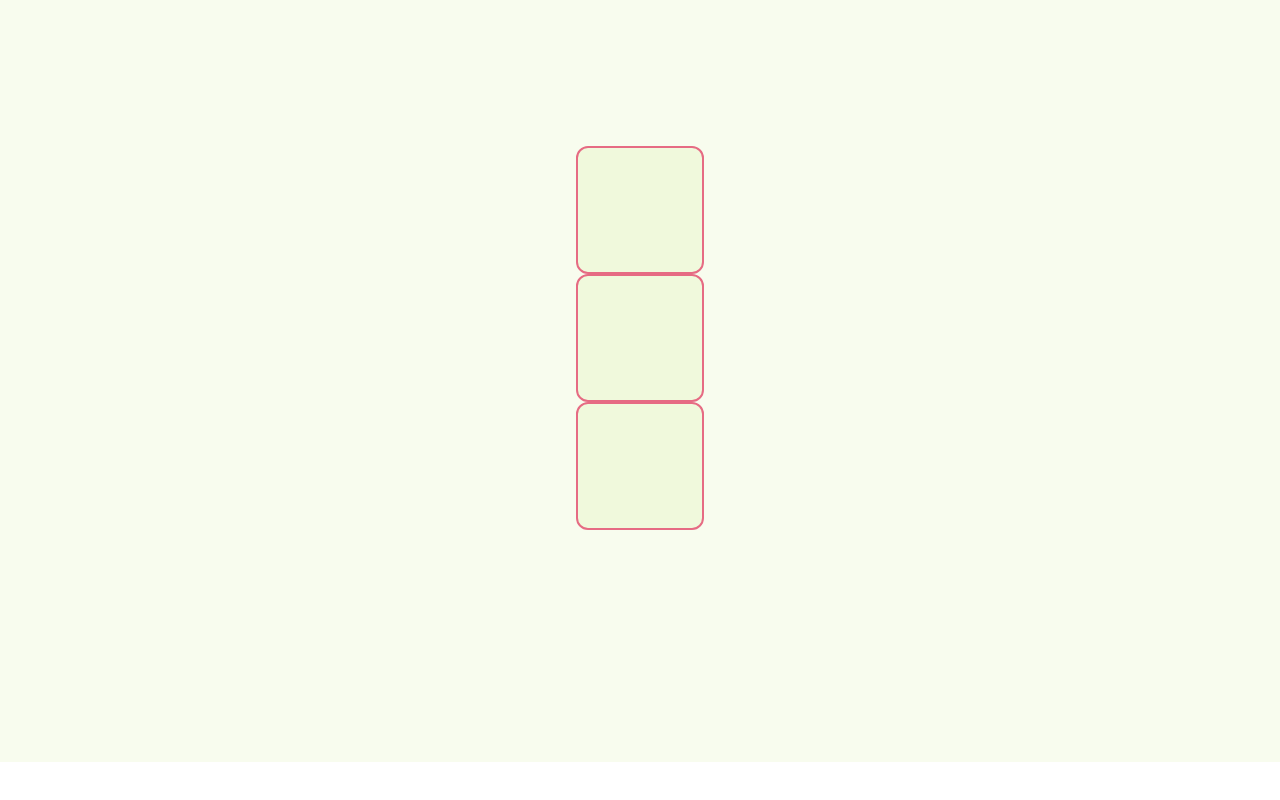
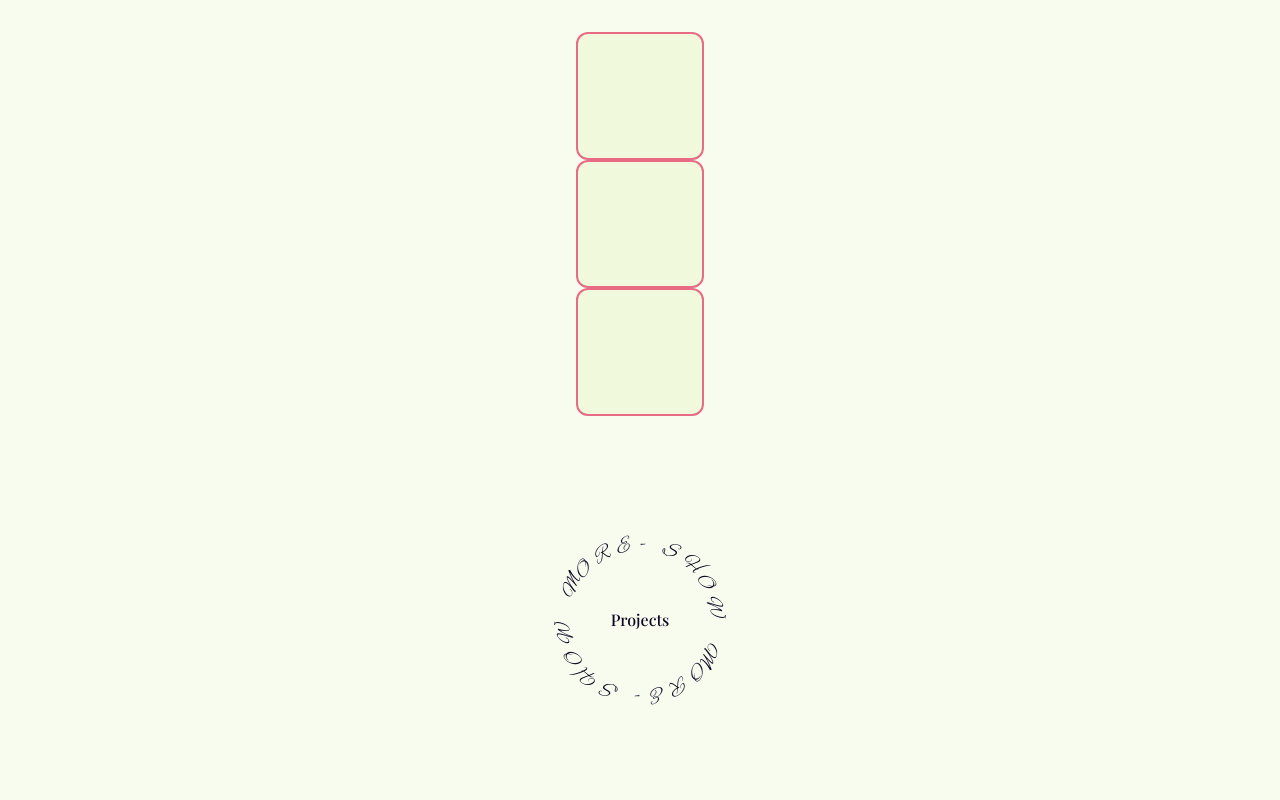
Before and after one commit to Mikra011/my_personal_portfolio_mikra, a React (Vite) app: page /home in a window 1280 px wide. Shown: the part 1974-2774 px from the top of the page. Before the commit the page ends 2736 px from the top, so only its background shows below. Built offline with nearby package versions, Linux system fonts and the light colour scheme; a web font is replaced by a local one.

Commit message:
one more button added

```diff
--- a/src/components/Home.jsx
+++ b/src/components/Home.jsx
@@ -24,7 +24,7 @@ export default function Home() {
                         </p>
                     </div>
                     <div className="p-6">
-                        <RingText text="-SHOW MORE-SHOW MORE" btnText="About Me" href="about" />
+                        <RingText text="-SHOW MORE-SHOW MORE" btnText="About Me" href="about" font="font-dancing font-bold" />
                     </div>
                 </div>
 
@@ -46,6 +46,13 @@ export default function Home() {
                 <div className="size-32 border-2 border-scarlet-400 rounded-xl bg-spring-200 dark:bg-amethyst-800">
 
                 </div>
+                <div className="p-6">
+                    <RingText text="-SHOW MORE-SHOW MORE" btnText="Projects" href="projects" font="font-alex" />
+                </div>
+            </section>
+
+            <section className="h-screen">
+
             </section>
 
         </div>
--- a/src/components/Projects.jsx
+++ b/src/components/Projects.jsx
@@ -2,7 +2,7 @@ import React from "react"
 
 export default function Projects() {
     return (
-        <div>
+        <div id="projects">
             <section className="h-screen flex justify-center items-center text-center">
                 <h1>this is project page</h1>
             </section>
--- a/src/components/RingText.jsx
+++ b/src/components/RingText.jsx
@@ -2,7 +2,7 @@ import React, { useState, useEffect } from 'react';
 import '../styles/ringtext.css';
 
 
-const RingText = ({ text, btnText, href }) => {
+const RingText = ({ text, btnText, href, font }) => {
     const [rotation, setRotation] = useState(0)
 
     useEffect(() => {
@@ -17,7 +17,7 @@ const RingText = ({ text, btnText, href }) => {
 
     return (
         <div className="text-ring-container">
-            <div className="text-ring font-dancing font-bold">
+            <div className={`text-ring ${font}`}>
                 {text.split("").map((char, index) => (
                     <span
                         key={index}
```
